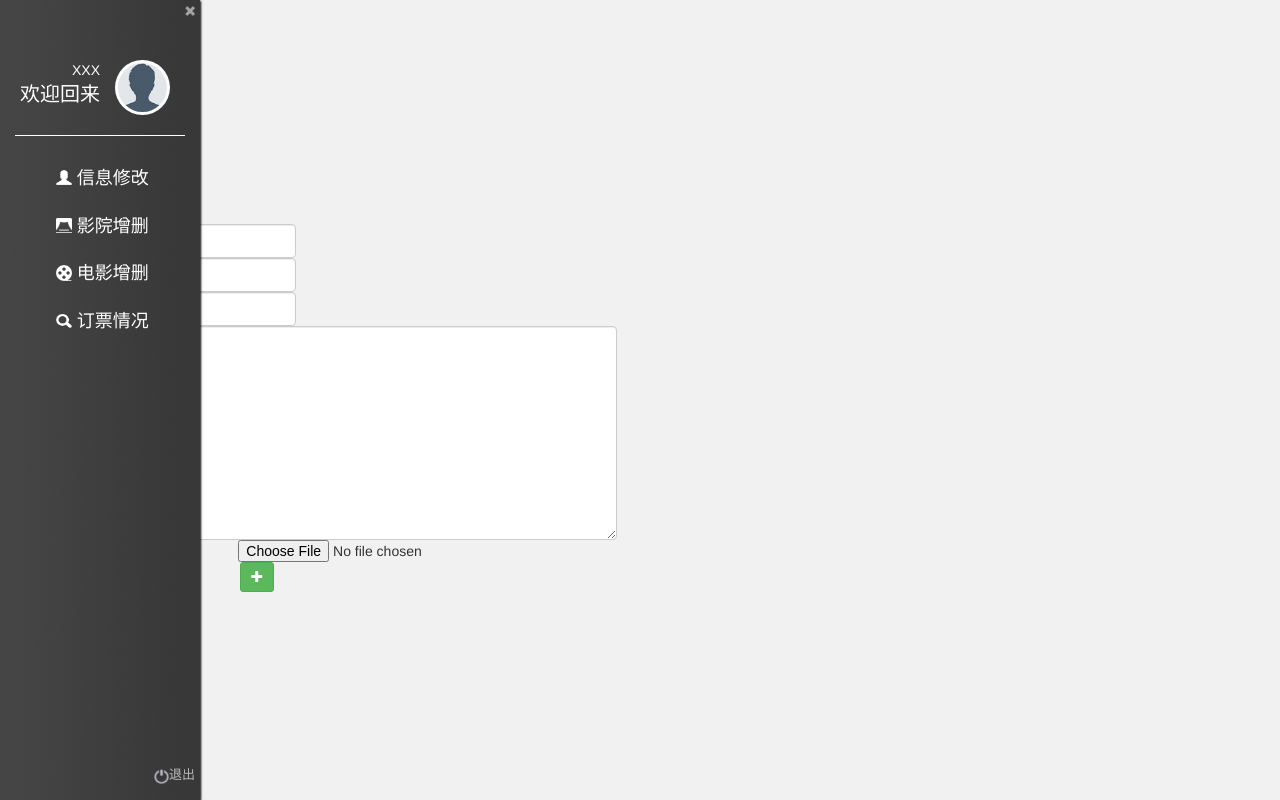
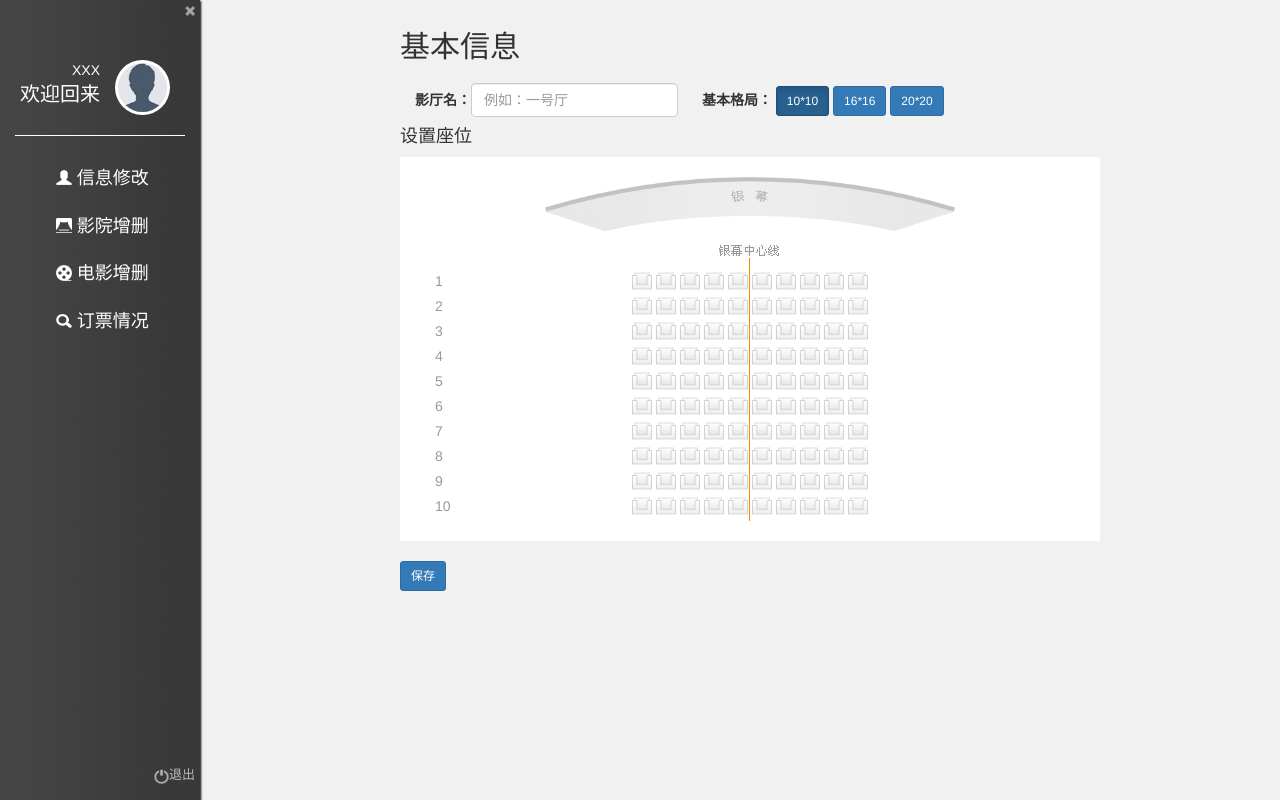
Before and after one commit to zkh90644/J2EEKS, a plain HTML site: page cinema_cinema_add.html in a window 1280 px wide. Drawn offline with Linux system fonts and the light colour scheme.

Commit message:
finish cinema_cinema_add.html

```diff
--- a/cinema_index.html
+++ b/cinema_cinema_add.html
@@ -7,7 +7,9 @@
     <script src="javascript/jquery.js"></script>
     <script src="javascript/bootstrap.min.js"></script>
     <link rel="stylesheet" href="css/cinema_index_sidebar.css" media="screen" title="no title" charset="utf-8">
-    <link rel="stylesheet" href="css/cinema_content_index.css" media="screen" title="no title" charset="utf-8">
+    <link rel="stylesheet" href="css/cinema_cinema_add.css" media="screen" title="no title" charset="utf-8">
+    <style media="screen">
+    </style>
   </head>
   <body>
     <!-- 侧边栏 -->
@@ -67,52 +69,33 @@
       <div class="text-left">
         <h2>基本信息</h2>
       </div>
-      <form class="form-inline" action="#" method="post">
-        <div id="z_form_img">
-          <input type="image" src="images/select_cinema/self_image.png" alt="个人头像" class="img-circle" name="z_form_img_click"/>
-          <!-- 用来上传头像 -->
-          <input type="file" name="z_form_img_file_upload" style="display:none;">
+      <form class="" action="#" method="post">
+        <div class="container-fluid col-sm-12" id="z_div_setting">
+            <label for="cinema_name">影厅名：</label><input type="text" name="name" placeholder="例如：一号厅" class="form-control">
+            <label for="cinema_basic_model" id="z_label_cinema_basic_model">基本格局：</label>
+            <button type="button" name="basic_model1" onclick=changeSets(10,this) class="btn btn-primary btn-sm active z_btn_basic_btn" >10*10</button>
+            <button type="button" name="basic_model2" onclick=changeSets(16,this) class="btn btn-primary btn-sm z_btn_basic_btn">16*16</button>
+            <button type="button" name="basic_model3" onclick=changeSets(20,this) class="btn btn-primary btn-sm z_btn_basic_btn">20*20</button>
         </div>
-        <div class="z_form_div">
-          <label for="cinema_name" class="text-center">影院名称：</label>
-          <input type="text" class="form-control">
+        <div class="text-left">
+          <h4 style="opacity:">设置座位</h4>
         </div>
-        <div class="z_form_div">
-          <label for="cinema_address" class="text-center">影院地址：</label>
-          <input type="text" class="form-control">
-        </div>
-        <div class="z_form_div">
-          <label for="cinema_tel" class="text-center">影院电话：</label>
-          <input type="text" class="form-control">
-        </div>
-        <div class="z_form_div">
-          <label for="cinema_intro" class="text-center">影院介绍：</label>
-          <textarea name="name" rows="10" cols="60" class="form-control"></textarea>
-        </div>
-
-        <!-- 上传海报的模块 -->
-        <div class="z_form_div">
-          <div class="col-sm-2">
-            <label for="cinema_posters" class="text-center">影院海报：</label>
+        <div id="z_div_select_seat_background" class="container-fluid">
+          <div id="z_div_screen" class="col-sm-8 col-sm-push-2">
+            <img src="images/select_cinema/screen.png" alt="屏幕"/>
           </div>
-          <div class="col-sm-10" id="z_div_form_items">
-            <div id="z_div_from_firstItem">
-              <input type="file" name="upload-file" placeholder="点击上传文件">
-              <!-- margin-left为了解决按钮不排列在一列的问题。一样的代码，如果没有margin-left的话会导致这一行的按钮右移 -->
-              <button type="button" name="button" onclick=AddItem() class="btn btn-success btn-sm btn-circle" style="margin-left:2px;"><span class="glyphicon glyphicon-plus" style="padding-left:0px;"></span></button>
+          <div class="col-sm-12" id="z_div_select_seats">
+            <div class="col-sm-12" id="z_div_select_seats_all">
+              <!-- 座位动态生成 -->
             </div>
           </div>
         </div>
-        <button type="submit" class="btn btn-success" id="z_btn_submit" style="margin-top:20px;">
-          提交
-        </button>
+        <button type="submit" class="btn btn-primary btn-sm" style="margin-top:20px;">保存</button>
       </form>
     </div>
   </div>
 
   <script src="javascript/cinema_sidebar.js" charset="utf-8"></script>
-  <script src="javascript/cinema_add_poster_item.js" charset="utf-8"></script>
-  <script type="text/javascript">
-  </script>
+  <script src="javascript/cinema_seat_set.js" charset="utf-8"></script>
   </body>
 </html>
--- /dev/null
+++ b/css/cinema_cinema_add.css
@@ -0,0 +1,82 @@
+#z_div_content{
+  position:relative;
+}
+
+#z_div_container{
+  position:absolute;
+  left:200px;
+  margin-top:10px;
+}
+
+#z_div_select_seat_background{
+  width:700px;
+  background-color:white;
+}
+
+#z_div_setting{
+  margin-top:10px;
+  margin-bottom:10px;
+}
+#z_div_setting input{
+  display:inline-block;
+  width:auto;
+}
+
+#z_label_cinema_basic_model{
+  margin-left:20px;
+}
+
+#z_div_select_seat_background{
+  display:table;
+  padding:20px;
+}
+
+#z_div_screen img{
+  width:100%;
+}
+
+/*中心线的标签*/
+#z_div_select_seats{
+  background:url(../images/select_cinema/seatline.png);
+  background-position:50% 0%;
+  background-repeat:repeat-y;
+  margin-top:10px;
+}
+
+/*座椅整体*/
+#z_div_select_seats_all{
+  padding:0px;
+  margin-top:30px;
+}
+
+#z_div_select_seats_all > p{
+  width:200px;
+  text-align:center;
+  width:100%;
+  margin-bottom:0px;
+}
+
+/*座位标签*/
+#z_div_select_seats_all > p > span{
+  color:#999999;
+  position:absolute;
+  left:0;
+}
+
+/*椅子*/
+
+.z_a_seat{
+  width:20px;
+  height:20px;
+  display:inline-block;
+  margin-left: 2px;
+  margin-right: 2px;
+}
+.z_a_seat_normal{
+  background:url(../images/select_cinema/seat.png);
+  background-size:20px 20px;
+}
+.z_a_seat_selected{
+  background: url(../images/select_cinema/seat_selected.png);
+  background-size:20px 20px;
+}
--- /dev/null
+++ b/javascript/cinema_seat_set.js
@@ -0,0 +1,35 @@
+function changSeat(th) {
+  if ($(th).hasClass('z_a_seat_normal')) {
+    $(th).attr("class","z_a_seat z_a_seat_selected");
+  }else {
+    $(th).attr("class","z_a_seat z_a_seat_normal");
+  }
+}
+
+function setSeat(num) {
+  for (var i = 0; i < num; i++) {
+    // 测试增加一行
+    var tempP = document.createElement("p");
+    // $(temp).attr("for",num+"seat");
+    var tempSpan = '<span class="text-left">'+(i+1)+'</span>';
+    $(tempSpan).appendTo($(tempP));
+    for (var j = 0; j < num; j++) {
+      var tempSeat = '<a href="javascript:;"class="z_a_seat z_a_seat_normal" onclick=changSeat(this)></a>';
+      $(tempSeat).appendTo($(tempP));
+    }
+    $(tempP).appendTo($('#z_div_select_seats_all'));
+  }
+}
+
+function changeSets(num,th) {
+  if (!$(th).hasClass('active')) {
+    $('#z_div_select_seats_all > p').remove();
+    setSeat(num);
+    $('.z_btn_basic_btn').each(function () {
+      $(this).attr("class","btn btn-primary btn-sm z_btn_basic_btn");
+    });
+    $(th).attr("class","btn btn-primary btn-sm active z_btn_basic_btn");
+  }
+}
+
+setSeat(10);
--- a/javascript/cinema_sidebar.js
+++ b/javascript/cinema_sidebar.js
@@ -24,11 +24,13 @@ function changeLeftOfContent(time) {
   }
 }
 
+// 滚动页面的时候更改界面
 $(document).ready(function () {
   $(document).scroll(changeLeftOfContent);
   $(window).resize(changeLeftOfContent);
 });
 
+// 页面加载完的时候第一次加载
 window.onload = function () {
   changeLeftOfContent();
 }
```
Also changed, not shown: javascript/npm.js (deleted, +0 -13 lines), cinema_cinema_set.html (added), images/select_cinema/screen.png (added), images/select_cinema/seatline.png (added), javascript/cinema_windows_onload.js (deleted).
